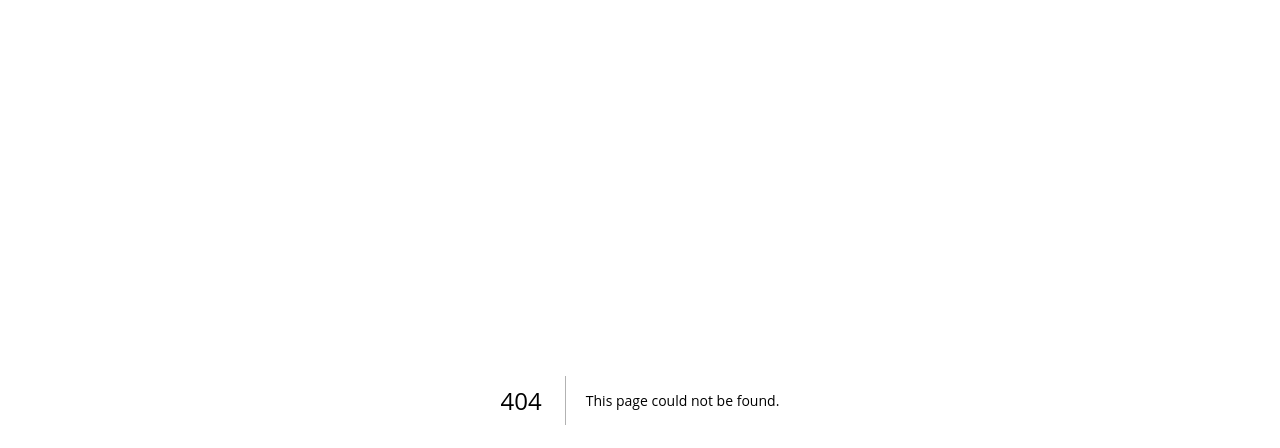
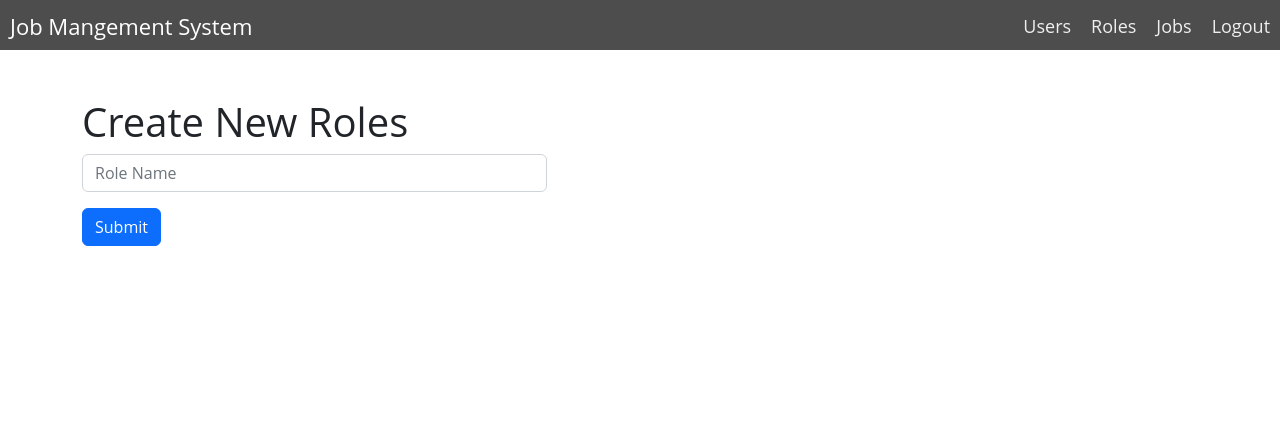
Before and after one commit to duranit2023/vercel-test-app, a Next.js app: page /createRole in a window 1280 px wide. Before the commit this address had no page. Shown: the top 448 px of the page. Built offline with nearby package versions, Linux system fonts and the light colour scheme.

Commit message:
Role create view

```diff
--- a/components/JobsTable.js
+++ b/components/JobsTable.js
@@ -2,7 +2,6 @@ function JobsTable(params) {
     return (
 
         <>
-
         <div className="container mt-5 mb-5">
         <h1>Manage Jobs</h1>
         <div className="card-body">
--- /dev/null
+++ b/components/RoleCreate.js
@@ -0,0 +1,17 @@
+function RoleCreate(params) {
+    return (
+        <>
+            <div className="container mt-5 mb-5">
+            <h1>Create New Roles</h1>
+                <form action="/api/roles" method="post">
+                    <div class="form-group col-5">
+                        <input type="text" className="form-control" name="name"  placeholder="Role Name" />
+                    </div>
+                    <button type="submit" class="btn btn-primary mt-3">Submit</button>
+                </form>
+            </div>
+        </>
+    )
+}
+
+export default RoleCreate;
--- a/components/RolesTable.js
+++ b/components/RolesTable.js
@@ -1,8 +1,11 @@
+import Link from "next/link";
+
 function RolesTable(params) {
     return (
         <>
         <div className="container mt-5 mb-5">
             <h1>Manage User Roles</h1>
+            <button className="btn btn-success"><Link href={'/createRole'}>Create New Role</Link></button>
             <div className="card-body">
                 <table class="rwd-table">
                     <tbody>
--- /dev/null
+++ b/pages/createRole.js
@@ -0,0 +1,13 @@
+import Navbar from "@/components/Navbar"
+import RoleCreate from "@/components/RoleCreate"
+
+function createRole({ roles }) {
+  return (
+    <>
+      <Navbar />
+      <RoleCreate />
+    </>
+  )
+}
+
+export default createRole
```
